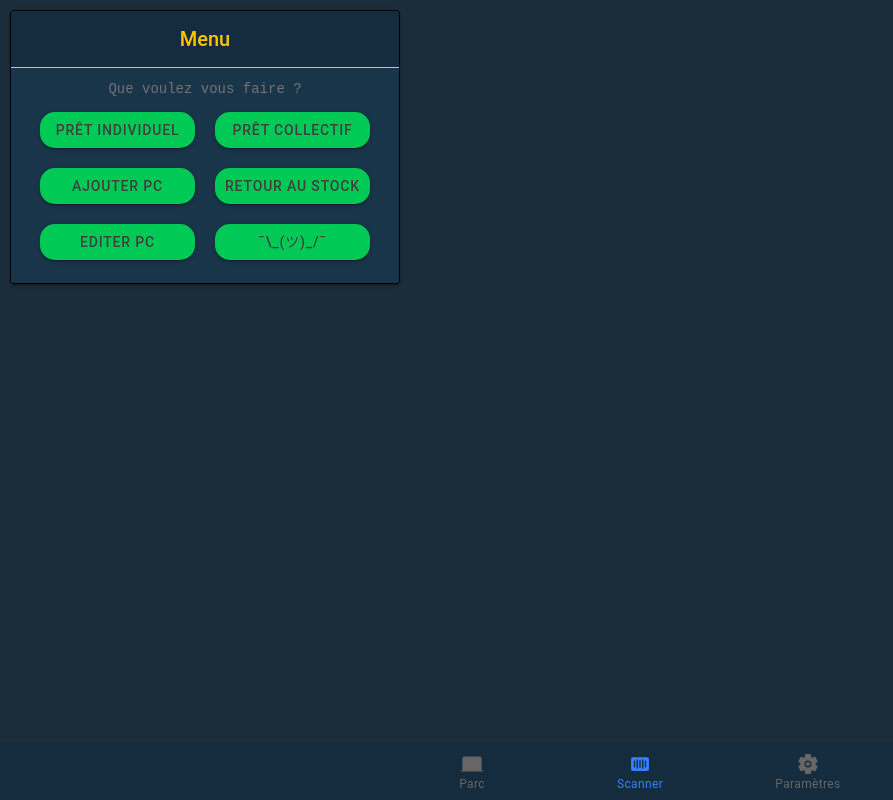
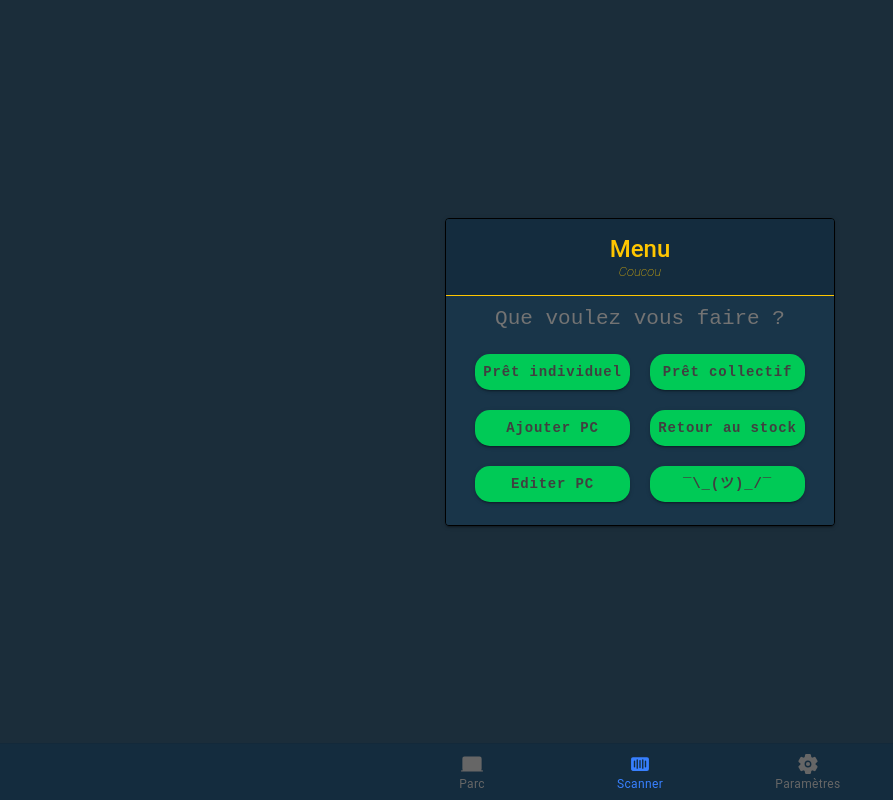
Before and after one commit to Admiralis/front-ionic, a React (Create React App) app: page /scan in a window 1280 px wide. Shown: the whole page, without its empty margins (0-893 px from the left). Built offline with nearby package versions, Linux system fonts and the light colour scheme.

Commit message:
feat: générisation carte + découpe :sparkles: :recycle:

```diff
--- /dev/null
+++ b/src/commons/components/Buttons/LinuxButton/LinuxButton.component.tsx
@@ -0,0 +1,48 @@
+import React, {useEffect} from 'react';
+
+interface LinuxButtonProps {
+    color?: "red" | "yellow"
+    size?: "small"
+
+    hidden?: boolean
+}
+
+const LinuxButtonComponent = (props: LinuxButtonProps) => {
+
+    /**
+     * Définit la couleur en fonction des props.
+     * Si aucun props "Color" n'est reçu, sera vert.
+     */
+    const setColor = () => {
+        if (props.color === 'red') {
+            return "#EB4B4D"
+        } else if (props.color === 'yellow') {
+            return "#FFBD4C"
+        } else {
+            return "#00CA56"
+        }
+    }
+
+    /**
+     * Définit la taille de l'élément en fonction des props.
+     * Si aucune taille n'est reçue, sera de 20px
+     */
+    const setSize = () => {
+        if (props.size === "small") {
+            return "10"
+        } else {
+            return "20"
+        }
+    }
+
+    return (
+        <span hidden={props.hidden}>
+            <svg width={setSize()} height={setSize()} viewBox="0 0 20 20" fill="none"
+                 xmlns="http://www.w3.org/2000/svg">
+                <circle cx="10" cy="10" r="10" fill={setColor()}/>
+            </svg>
+        </span>
+    );
+};
+
+export default LinuxButtonComponent;
--- a/src/commons/components/Cards/Card/Card.component.css
+++ b/src/commons/components/Cards/Card/Card.component.css
@@ -1,7 +1,7 @@
 ion-card {
     --border-radius: 5px;
     border: 1px solid black;
-    max-width: 390px;
+    width: 390px;
 }
 
 ion-card-content {
@@ -20,15 +20,31 @@ ion-card-content div {
 }
 
 ion-card-content p {
-    padding-top: 3%;
+    padding: 2%;
+    min-height: 50%;
 }
 
 ion-card-title {
     --color: #FFC600;
+    font-size: x-large;
+    display: flex;
+    flex-direction: row;
+    justify-content: center;
+}
+
+ion-card-subtitle {
+    --color: #FFC600;
+    font-size: small;
+    font-style: italic;
+    font-weight: 100;
 }
 
 ion-card-header {
     background-color: #142C3E;
     text-align: center;
     border-bottom: 1px solid #FFC600;
+    display: flex;
+    flex-direction: row;
+    justify-content: space-between;
+    align-items: center;
 }
--- a/src/commons/components/Cards/Card/Card.component.tsx
+++ b/src/commons/components/Cards/Card/Card.component.tsx
@@ -1,27 +1,38 @@
 import React from 'react';
-import {IonCard, IonCardContent, IonCardHeader, IonCardTitle} from "@ionic/react";
+import {IonCard, IonCardHeader, IonCardSubtitle, IonCardTitle} from "@ionic/react";
 import './Card.component.css';
+import {CardButtonsComponent} from "./CardButtons/CardButtons.component";
+import {CardAlert} from "./CardAlert/CardAlert.component";
+import {CardContent} from "./CardContent/CardContent.component";
 
 interface CardProps {
     title: string;
-    content: string;
-    children: React.ReactNode;
+    content?: React.ReactNode;
+    actions?: React.ReactNode;
+    subtitle?: string;
+    collapsible?: boolean;
+    alert?: boolean;
 }
 
 const CardComponent = (props: CardProps) => {
+    const [collapsed, setCollapsed] = React.useState(false);
+    const handleCollapse = () => {
+        setCollapsed(!collapsed);
+    }
     return (
         <IonCard>
-            <IonCardHeader>
-                <IonCardTitle>{props.title}</IonCardTitle>
+            <IonCardHeader onClick={handleCollapse}>
+                <CardButtonsComponent collapsible={props.collapsible} collapsed={collapsed}/>
+                <div>
+                    <IonCardTitle>{props.title}</IonCardTitle>
+                    <IonCardSubtitle>{props.subtitle}</IonCardSubtitle>
+                </div>
+                <CardAlert alert={props.alert}/>
             </IonCardHeader>
-            <IonCardContent>
-                <p>
-                    {props.content}
-                </p>
-                <div>
-                    {props.children}
-                </div>
-            </IonCardContent>
+            <CardContent collapsible={props.collapsible}
+                         collapsed={collapsed}
+                         content={props.content || <></>}
+                         actions={props.actions}/>
         </IonCard>
     );
 };
--- /dev/null
+++ b/src/commons/components/Cards/Card/CardAlert/CardAlert.component.tsx
@@ -0,0 +1,15 @@
+import AlertIconComponent from "../../../Icons/AlertIcon/AlertIcon.component";
+import React from "react";
+
+interface CardAlertProps {
+    alert?: boolean;
+}
+
+export function CardAlert(props: CardAlertProps) {
+    return <>
+        {props.alert ?
+            <div><AlertIconComponent/></div> :
+            <div style={{width: "20px"}}></div>
+        }
+    </>;
+}
--- /dev/null
+++ b/src/commons/components/Cards/Card/CardButtons/CardButtons.component.tsx
@@ -0,0 +1,20 @@
+import LinuxButtonComponent from "../../../Buttons/LinuxButton/LinuxButton.component";
+import React from "react";
+
+interface CardButtonsProps {
+    collapsible?: boolean;
+    collapsed?: boolean;
+}
+export function CardButtonsComponent(props: CardButtonsProps) {
+    return <>
+        {
+            props.collapsible ?
+                <div>
+                    {props.collapsed ?
+                        <LinuxButtonComponent/> :
+                        <LinuxButtonComponent color="yellow"/>}
+                </div> :
+                <div style={{width: "20px"}}></div>
+        }
+    </>;
+}
--- /dev/null
+++ b/src/commons/components/Cards/Card/CardContent/CardContent.component.tsx
@@ -0,0 +1,24 @@
+import React from "react";
+import {IonCardContent} from "@ionic/react";
+
+interface CardContentProps {
+    collapsible?: boolean;
+    collapsed?: boolean;
+    content?: React.ReactNode;
+    actions?: React.ReactNode;
+}
+
+export function CardContent(props: CardContentProps) {
+    return <>
+        {props.collapsible && props.collapsed
+            ?
+            <IonCardContent/>
+            :
+            <IonCardContent>
+                {props.content}
+                <div>
+                    {props.actions}
+                </div>
+            </IonCardContent>}
+    </>;
+}
--- /dev/null
+++ b/src/commons/components/Icons/AlertIcon/AlertIcon.component.tsx
@@ -0,0 +1,15 @@
+import React from 'react';
+
+const AlertIconComponent = () => {
+    return (
+        <span>
+            <svg width="20" height="20" viewBox="0 0 20 20" fill="none" xmlns="http://www.w3.org/2000/svg">
+                <path
+                    d="M10 18C11.0506 18 12.0909 17.7931 13.0615 17.391C14.0321 16.989 14.914 16.3997 15.6569 15.6569C16.3997 14.914 16.989 14.0321 17.391 13.0615C17.7931 12.0909 18 11.0506 18 10C18 8.94942 17.7931 7.90914 17.391 6.93853C16.989 5.96793 16.3997 5.08601 15.6569 4.34314C14.914 3.60028 14.0321 3.011 13.0615 2.60896C12.0909 2.20693 11.0506 2 10 2C7.87827 2 5.84344 2.84285 4.34315 4.34315C2.84285 5.84344 2 7.87827 2 10C2 12.1217 2.84285 14.1566 4.34315 15.6569C5.84344 17.1571 7.87827 18 10 18ZM10 20C4.477 20 0 15.523 0 10C0 4.477 4.477 0 10 0C15.523 0 20 4.477 20 10C20 15.523 15.523 20 10 20ZM9 14H11V16H9V14ZM9 4H11V12H9V4Z"
+                    fill="#CCCCCC"/>
+            </svg>
+        </span>
+    );
+};
+
+export default AlertIconComponent;
--- a/src/pages/scan/ScanMenu/ScanMenu.page.tsx
+++ b/src/pages/scan/ScanMenu/ScanMenu.page.tsx
@@ -2,22 +2,38 @@ import React from 'react';
 
 import './ScanMenu.page.css';
 import CardComponent from "../../../commons/components/Cards/Card/Card.component";
-import {IonButton, IonContent, IonPage} from "@ionic/react";
+import {IonButton, IonPage} from "@ionic/react";
 
 
+/**
+ * Contenu de la page de menu
+ */
+const ScanMenuContent = () => {
+    return <p>Que voulez vous faire ?</p>
+}
+
+/**
+ * Actions que peut faire l'utilisateur sur la page de menu
+ * @return {JSX.Element}
+ */
+const ScanMenuActions = () => {
+    return <>
+        <IonButton> Prêt individuel </IonButton>
+        <IonButton> Prêt collectif </IonButton>
+        <IonButton> Ajouter PC </IonButton>
+        <IonButton> Retour au stock </IonButton>
+        <IonButton> Editer PC </IonButton>
+        <IonButton> ¯\_(ツ)_/¯ </IonButton>
+    </>;
+}
+
+/**
+ * Page de menu
+ */
 const ScanMenuPage = () => {
     return (
         <IonPage>
-            <IonContent>
-                <CardComponent title="Menu" content="Que voulez vous faire ?">
-                    <IonButton> Prêt individuel </IonButton>
-                    <IonButton> Prêt collectif </IonButton>
-                    <IonButton> Ajouter PC </IonButton>
-                    <IonButton> Retour au stock </IonButton>
-                    <IonButton> Editer PC </IonButton>
-                    <IonButton> ¯\_(ツ)_/¯ </IonButton>
-                </CardComponent>
-            </IonContent>
+            <CardComponent title="Menu"  subtitle="Coucou" content={<ScanMenuContent/>} actions={<ScanMenuActions/>} />
         </IonPage>
     );
 };
--- a/src/theme/variables.css
+++ b/src/theme/variables.css
@@ -85,6 +85,26 @@ http://ionicframework.com/docs/theming/ */
     --ion-card-background: #1B2D3A;
     --ion-text-color: #CCCCCC;
     --ion-title-color: #FFC600;
+
+    /** Fonts **/
+}
+
+.card-content-md p {
+    font-size: 1.5em;
+}
+
+.ion-page {
+    display: flex;
+    flex-direction: column;
+    justify-content: center;
+    align-items: center;
+}
+
+ion-button {
+    font-size: 1em;
+    font-family: "Courier New", Courier, monospace;
+    text-transform: none;
+    font-weight: 700;
 }
 
 @media (prefers-color-scheme: dark) {
@@ -243,6 +263,10 @@ http://ionicframework.com/docs/theming/ */
     }
 }
 
+/*
+Fonts
+*/
+
 @font-face {
     font-family: 'Roboto Mono', serif;
     src: url('https://fonts.googleapis.com/css2?family=Roboto+Mono&display=swap');
```
Also changed, not shown: 1 other file (tests, documents, lock files or other folders).
